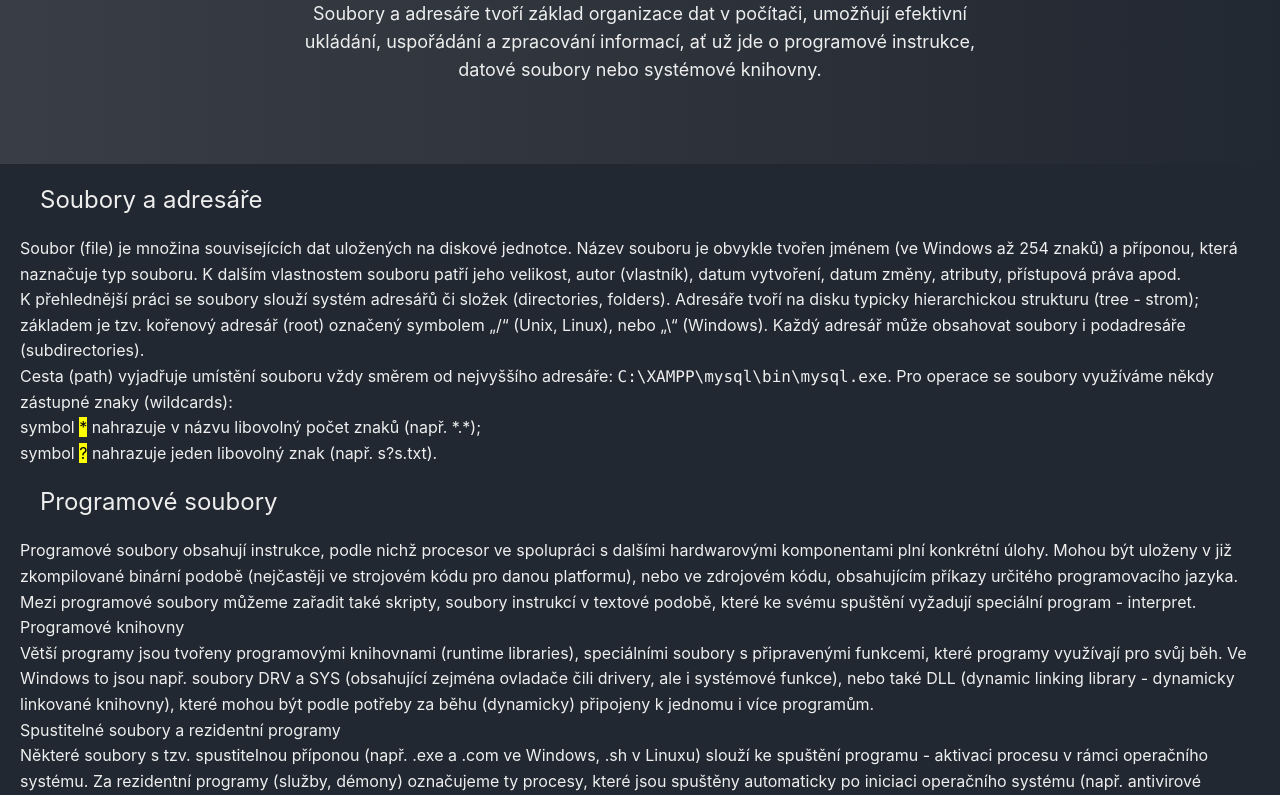
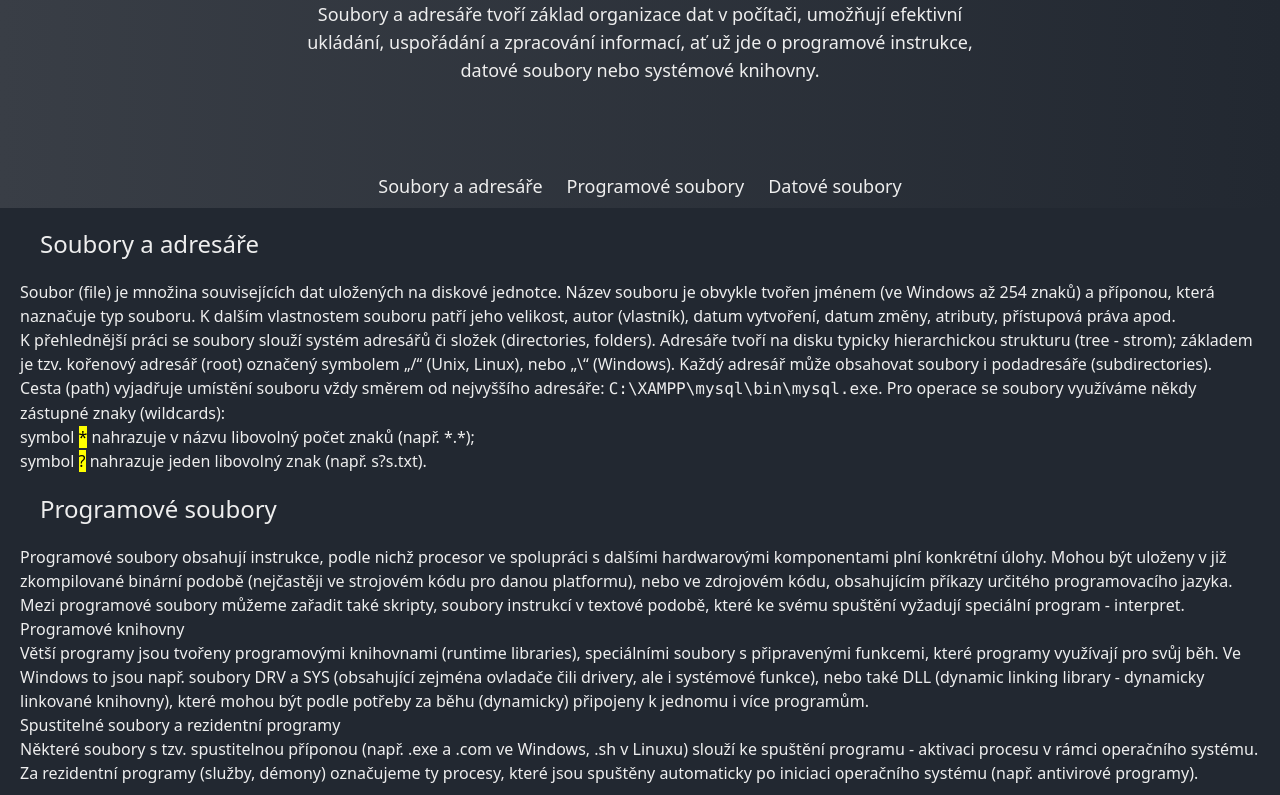
Before and after one commit to pidizman/programy-a-data, a website: page a/index.html in a window 1280 px wide. Shown: the part 212-1007 px from the top of the page. Drawn offline with Linux system fonts and the light colour scheme.

Commit message:
add navigation to first page

```diff
--- a/a/index.html
+++ b/a/index.html
@@ -25,7 +25,7 @@
             <nav class="flex gap-4 max-md:hidden">
                 <a
                     class="navi-item"
-                    href="./a/index.html"
+                    href="./index.html"
                     data-title="- Programové a datové soubory"
                     >A</a
                 >
@@ -84,6 +84,19 @@
                 knihovny.
             </p>
         </section>
+        <div
+            class="w-full h-11 flex gap-6 justify-center items-center bg-gradient-to-r from-[#393E46] to-[#222831]"
+        >
+            <a class="text-lg hover:text-green" href="#soubory-a-adresare"
+                >Soubory a adresáře</a
+            >
+            <a class="text-lg hover:text-green" href="#programove-soubory"
+                >Programové soubory</a
+            >
+            <a class="text-lg hover:text-green" href="#datove-soubory"
+                >Datové soubory</a
+            >
+        </div>
         <main class="m-5">
             <h2 id="soubory-a-adresare" class="text-2xl m-5">
                 Soubory a adresáře
--- a/css/input.css
+++ b/css/input.css
@@ -3,11 +3,11 @@
 @tailwind utilities;
 
 body {
-    margin: 0;
-    font-family: "Inter", sans-serif;
-    background-color: #222831;
-    color: #eeeeee;
-    line-height: 1.6;
+    @apply m-0 bg-background text-white leading-6 font-sans;
+}
+
+html {
+    @apply scroll-smooth;
 }
 
 .navi-item {
```
Also changed, not shown: css/output.css.
